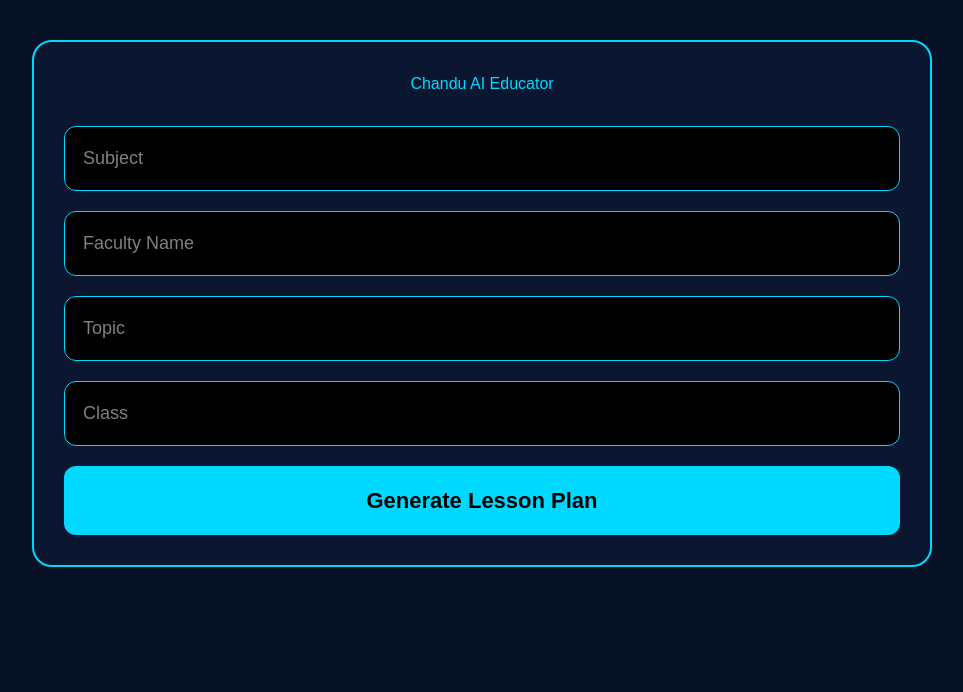
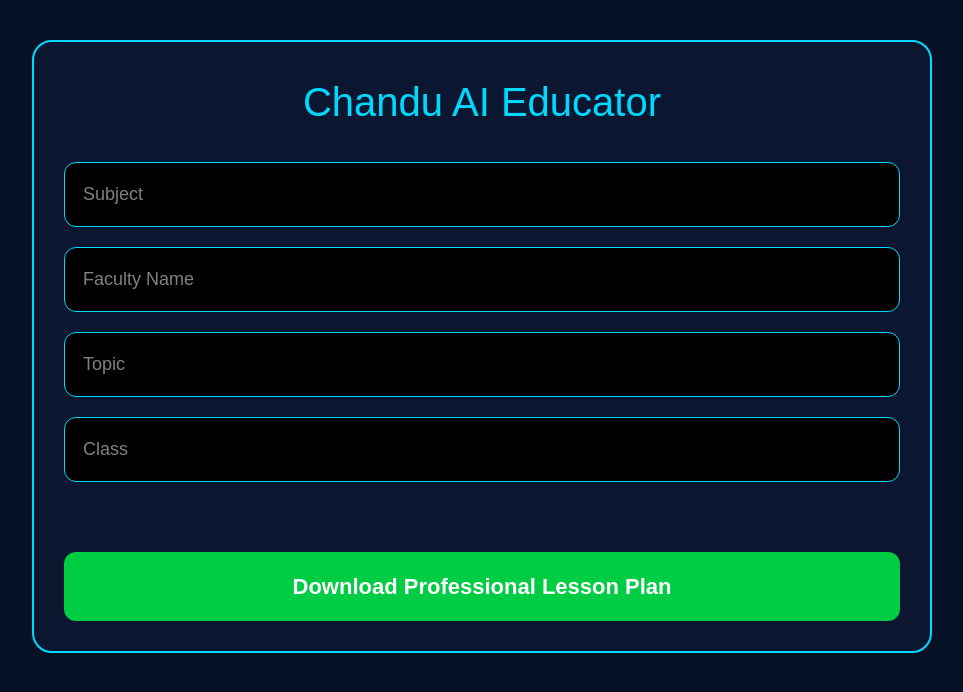
Before and after one commit to moulichandrakorukonda-gif/Moulichand-Ai-Educator, a Next.js app: page / in a window 1280 px wide. Shown: the top 692 px of the page, without its empty margins (158-1121 px from the left). Built offline with nearby package versions, Linux system fonts and the light colour scheme.

Commit message:
Fresh professional lesson plan UI

```diff
--- /dev/null
+++ b/app/components/LessonPlanGenerator.tsx
@@ -0,0 +1,213 @@
+"use client";
+
+import {
+  Document,
+  Packer,
+  Paragraph,
+  TextRun,
+  HeadingLevel,
+} from "docx";
+
+import { saveAs } from "file-saver";
+
+type Props = {
+  subject: string;
+  faculty: string;
+  topic: string;
+  className: string;
+};
+
+export default function LessonPlanGenerator({
+  subject,
+  faculty,
+  topic,
+  className,
+}: Props) {
+  const generateDoc = async () => {
+    const doc = new Document({
+      sections: [
+        {
+          children: [
+
+            new Paragraph({
+              text: "ICSE LESSON PLAN",
+              heading: HeadingLevel.TITLE,
+            }),
+
+            new Paragraph({
+              children: [
+                new TextRun({
+                  text: `Teacher: ${faculty}`,
+                  bold: true,
+                }),
+              ],
+            }),
+
+            new Paragraph({
+              children: [
+                new TextRun({
+                  text: `Subject: ${subject}`,
+                  bold: true,
+                }),
+              ],
+            }),
+
+            new Paragraph({
+              children: [
+                new TextRun({
+                  text: `Topic: ${topic}`,
+                  bold: true,
+                }),
+              ],
+            }),
+
+            new Paragraph({
+              children: [
+                new TextRun({
+                  text: `Class: ${className}`,
+                  bold: true,
+                }),
+              ],
+            }),
+
+            new Paragraph({ text: "" }),
+
+            new Paragraph({
+              text: "Curriculum Connection",
+              heading: HeadingLevel.HEADING_1,
+            }),
+
+            new Paragraph({
+              text:
+                `This lesson is aligned with ICSE curriculum objectives focusing on conceptual understanding, classroom interaction, and experiential learning related to ${topic}.`,
+            }),
+
+            new Paragraph({
+              text: "Learning Objectives",
+              heading: HeadingLevel.HEADING_1,
+            }),
+
+            new Paragraph({
+              text:
+                `• Students will understand the concept and importance of ${topic}.`,
+            }),
+
+            new Paragraph({
+              text:
+                `• Students will develop analytical and observation skills through classroom interaction.`,
+            }),
+
+            new Paragraph({
+              text:
+                `• Students will actively participate in discussion-based learning.`,
+            }),
+
+            new Paragraph({
+              text: "Intended Learning Outcomes",
+              heading: HeadingLevel.HEADING_1,
+            }),
+
+            new Paragraph({
+              text:
+                `By the end of the lesson, students will confidently explain the core concepts of ${topic} and apply them in daily life situations.`,
+            }),
+
+            new Paragraph({
+              text: "Tune In Activity",
+              heading: HeadingLevel.HEADING_1,
+            }),
+
+            new Paragraph({
+              text:
+                `The teacher begins the session with inquiry-based questions, real-life examples, and interactive discussion to activate prior knowledge among students.`,
+            }),
+
+            new Paragraph({
+              text: "Procedure / Content",
+              heading: HeadingLevel.HEADING_1,
+            }),
+
+            new Paragraph({
+              text:
+                `1. Introduction of topic using classroom interaction.`,
+            }),
+
+            new Paragraph({
+              text:
+                `2. Detailed explanation of ${topic} with suitable examples.`,
+            }),
+
+            new Paragraph({
+              text:
+                `3. Blackboard teaching and concept clarification.`,
+            }),
+
+            new Paragraph({
+              text:
+                `4. Student participation activity and questioning.`,
+            }),
+
+            new Paragraph({
+              text:
+                `5. Recap and reinforcement of key concepts.`,
+            }),
+
+            new Paragraph({
+              text: "Resources",
+              heading: HeadingLevel.HEADING_1,
+            }),
+
+            new Paragraph({
+              text:
+                `• Textbook\n• Blackboard\n• Charts\n• Classroom Discussion`,
+            }),
+
+            new Paragraph({
+              text: "Reflection",
+              heading: HeadingLevel.HEADING_1,
+            }),
+
+            new Paragraph({
+              text:
+                `Students demonstrated active engagement and conceptual understanding during the classroom interaction.`,
+            }),
+
+            new Paragraph({
+              text: "Evaluation",
+              heading: HeadingLevel.HEADING_1,
+            }),
+
+            new Paragraph({
+              text:
+                `Assessment was carried out through oral questioning, interaction, and classroom participation.`,
+            }),
+          ],
+        },
+      ],
+    });
+
+    const blob = await Packer.toBlob(doc);
+
+    saveAs(blob, `${topic}-Lesson-Plan.docx`);
+  };
+
+  return (
+    <button
+      onClick={generateDoc}
+      style={{
+        width: "100%",
+        padding: "18px",
+        borderRadius: "12px",
+        border: "none",
+        background: "#00cc44",
+        color: "white",
+        fontSize: "22px",
+        fontWeight: "bold",
+        cursor: "pointer",
+        marginTop: "20px",
+      }}
+    >
+      Download Professional Lesson Plan
+    </button>
+  );
+}
--- a/app/page.tsx
+++ b/app/page.tsx
@@ -1,89 +1,13 @@
 "use client";
 
 import { useState } from "react";
+import LessonPlanGenerator from "./components/LessonPlanGenerator";
 
 export default function Home() {
   const [subject, setSubject] = useState("");
   const [faculty, setFaculty] = useState("");
   const [topic, setTopic] = useState("");
   const [className, setClassName] = useState("");
-  const [lessonPlan, setLessonPlan] = useState("");
-
-  const generateLessonPlan = () => {
-    const content = `
-==============================
-        LESSON PLAN
-==============================
-
-Faculty Name : ${faculty}
-
-Subject      : ${subject}
-
-Topic        : ${topic}
-
-Class        : ${className}
-
------------------------------------------
-Learning Objectives
------------------------------------------
-
-1. Students understand the concept of ${topic}
-
-2. Students participate actively in classroom discussion
-
-3. Students improve analytical and communication skills
-
------------------------------------------
-Teaching Methodology
------------------------------------------
-
-• Introduction of topic
-• Explanation with examples
-• Blackboard interaction
-• Student activity
-• Recap and questioning
-
------------------------------------------
-Teaching Learning Materials
------------------------------------------
-
-• Blackboard
-• Textbook
-• Charts / PPT
-• Classroom Discussion
-
------------------------------------------
-Assessment
------------------------------------------
-
-• Oral Questions
-• Class Interaction
-• Short Activity
-
------------------------------------------
-Conclusion
------------------------------------------
-
-The lesson was completed successfully and students understood the concept effectively.
-
-==============================
-Generated by Chandu AI Educator
-==============================
-`;
-
-    setLessonPlan(content);
-  };
-
-  const downloadLessonPlan = () => {
-    const blob = new Blob([lessonPlan], {
-      type: "text/plain;charset=utf-8",
-    });
-
-    const link = document.createElement("a");
-    link.href = URL.createObjectURL(blob);
-    link.download = "LessonPlan.txt";
-    link.click();
-  };
 
   return (
     <main
@@ -110,6 +34,7 @@ Generated by Chandu AI Educator
             textAlign: "center",
             color: "#00d9ff",
             marginBottom: "30px",
+            fontSize: "40px",
           }}
         >
           Chandu AI Educator
@@ -143,42 +68,18 @@ Generated by Chandu AI Educator
           style={inputStyle}
         />
 
-        <button
-          onClick={generateLessonPlan}
-          style={buttonStyle}
+        <div
+          style={{
+            marginTop: "30px",
+          }}
         >
-          Generate Lesson Plan
-        </button>
-
-        {lessonPlan && (
-          <>
-            <textarea
-              value={lessonPlan}
-              readOnly
-              style={{
-                width: "100%",
-                height: "400px",
-                marginTop: "30px",
-                padding: "20px",
-                borderRadius: "12px",
-                background: "#000",
-                color: "#00ffcc",
-                fontSize: "16px",
-              }}
-            />
-
-            <button
-              onClick={downloadLessonPlan}
-              style={{
-                ...buttonStyle,
-                background: "#00cc44",
-                marginTop: "20px",
-              }}
-            >
-              Download Lesson Plan
-            </button>
-          </>
-        )}
+          <LessonPlanGenerator
+            subject={subject}
+            faculty={faculty}
+            topic={topic}
+            className={className}
+          />
+        </div>
       </div>
     </main>
   );
@@ -194,15 +95,3 @@ const inputStyle = {
   color: "white",
   fontSize: "18px",
 };
-
-const buttonStyle = {
-  width: "100%",
-  padding: "18px",
-  borderRadius: "12px",
-  border: "none",
-  background: "#00d9ff",
-  color: "black",
-  fontSize: "22px",
-  fontWeight: "bold" as const,
-  cursor: "pointer",
-};
```
